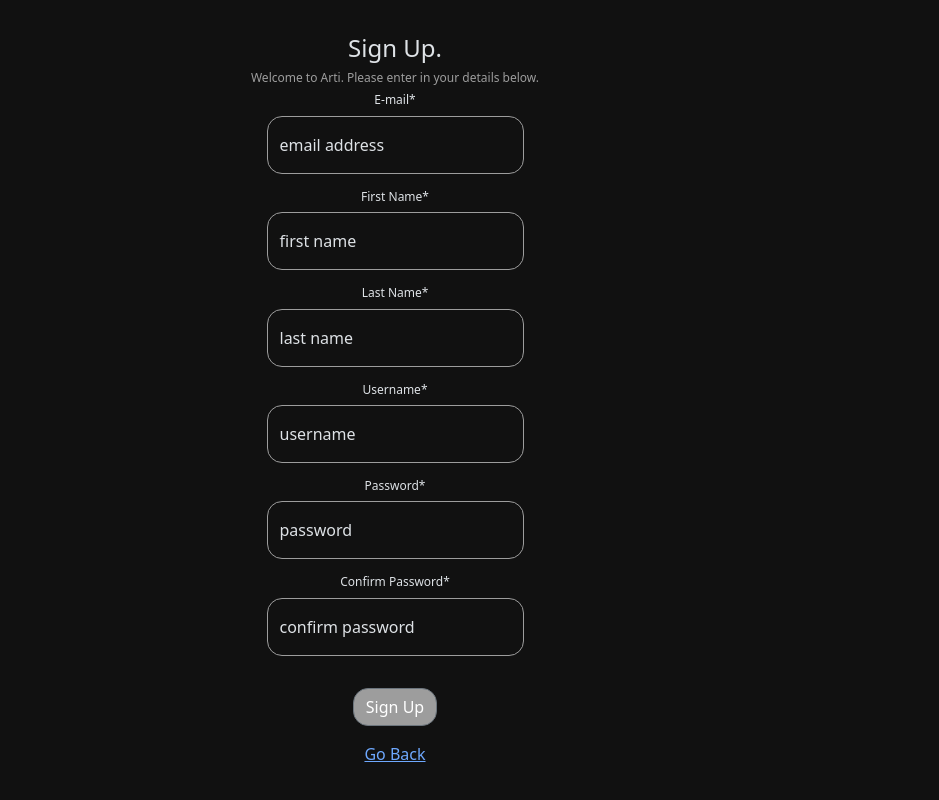
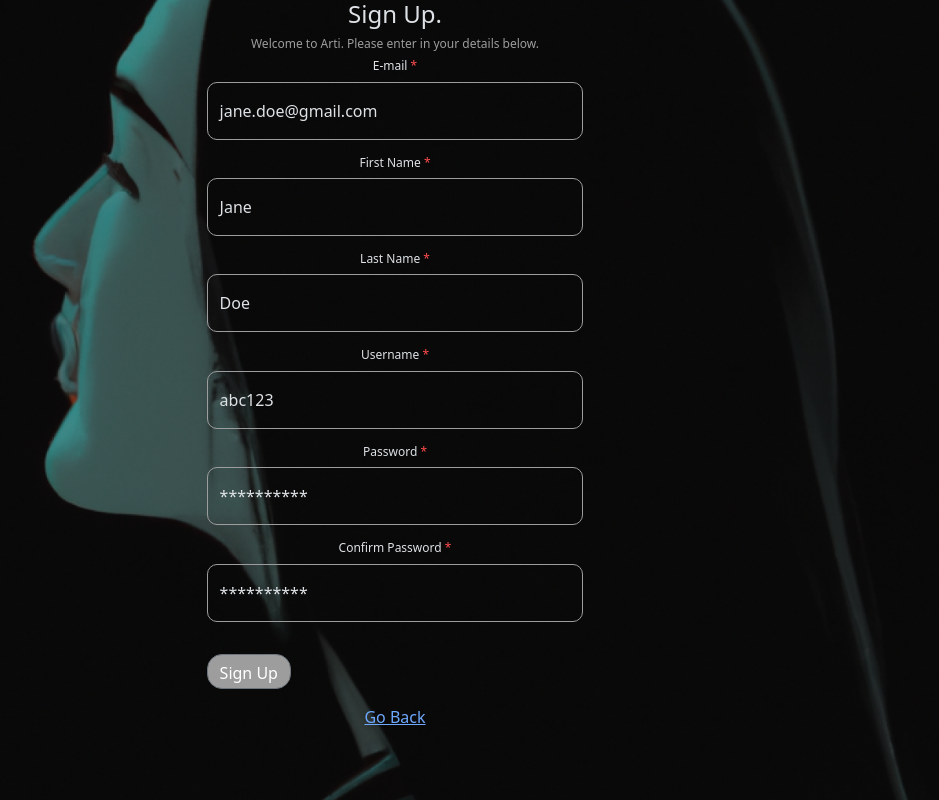
Before and after one commit to acm-projects/ArtI, a React (Create React App) app in the folder arti/: page /signup in a window 1280 px wide. Shown: the whole page, without its empty margins (245-1184 px from the left). Built offline with nearby package versions, Linux system fonts and the light colour scheme; a web font is replaced by a local one.

Commit message:
changed login and signup. having alignment issues

```diff
--- a/arti/src/index.css
+++ b/arti/src/index.css
@@ -108,10 +108,6 @@ img {
     font-size: 0.75rem;
   }
 
-  /* Sign up Stuff */
-  .input-wrapper {
-    margin-bottom: 0.5rem;
-  }
 
   /* ImageGen Stuff */
   .image-input-container h3 {
@@ -216,29 +212,36 @@ img {
 /*End of MyProfile DropDown Menu*/
 /*End of Navbar section*/
 
-/*sign up form section*/
+/*signup section*/
 
-/*signup section*/
+  .input-wrapper {
+    margin-bottom: 0.5rem;
+  }
+
+.signup-container {
+  min-height: 100vh;
+  position: relative;
+}
+
+
 .signup-form .input-wrapper input {
-  background-color: #111;
+  background-color: transparent;
   border: 1px solid #9d9d9d;
 
-  border-radius: 15px;
+  border-radius: 10px;
   padding: 8px 12px;
-
   color: #9d9d9d;
   font-size: 1rem;
+
   width: 100%;
+  height: 30px;
+
 }
 
-/* TODO :: fix this */
-.signup-form {
-  /* display: flex;
-  justify-content: center;
-  align-items: center; */
-  /* min-height: 100vh; */
+.input-wrapper {
+  width: 30%
+
 }
-
 .signup-form .form-ctrl {
   display: flex;
   flex-direction: column;
@@ -262,6 +265,20 @@ img {
 .signup-subtitles {
   font-size: 12px;
 }
+
+.background-image {
+  background-image: url("assets/signup-bg.png");
+  background-position: center;
+  background-repeat: no-repeat;
+  background-size: cover;
+  position: absolute;
+  top: 0;
+  left: 0;
+  width: 100%;
+  height: 100%;
+  z-index: -1;
+}
+
 /*signup section*/
 
 /*image properties for login*/
@@ -273,9 +290,7 @@ img {
   flex: 1;
   background-position: center top;
   background-repeat: no-repeat;
-  background-size: auto;
-
-
+  background-size: 860px 650px;
 
   /* duration, how many times it will run, direction of animation, name of animation */
   animation: 3s 1 normal coverFade;
@@ -292,6 +307,7 @@ img {
 
 .side-column > h1 {
   font-size: max(3rem, 5rem) !important;
+
 }
 
 .login-container {
@@ -304,6 +320,7 @@ img {
   justify-content: center;
   align-items: center;
   height: 100%;
+
 }
 
 .form-header {
@@ -313,10 +330,13 @@ img {
 /*end image properties*/
 
 /*login section*/
+
+
 .login-input {
+  height: 30px !important;
   background-color: var(--body-bg-color) !important;
   border: 1px solid var(--border-color) !important;
-  border-radius: 15px !important;
+  border-radius: 10px !important;
 }
 
 .login-input[name='password'] {
@@ -329,19 +349,21 @@ input:focus {
 }
 
 .toggle-password-btn {
-  border: 2px solid var(--border-color) !important;
+  height: 34px !important;
+  border: 1px solid var(--border-color) !important;
   background-color: var(--body-bg-color) !important;
   border-top-right-radius: 25px !important;
   border-bottom-right-radius: 25px !important;
 }
 
 .login-btn {
+  height: 35px !important;
   background-color: var(--text-color) !important;
   border-radius: 15px !important;
 }
 
 .welcome-title {
-  font-size: 20px;
+  font-size: 25px;
 }
 
 .arti-title {
@@ -349,6 +371,7 @@ input:focus {
 }
 
 .welcome-subtitle {
+  font-weight: normal;
   font-size: 12px;
   color: #9D9D9D;
 }
@@ -359,10 +382,12 @@ input:focus {
 }
 
 .username-field {
+  font-weight: normal;
   font-size: 13px;
 }
 
 .password-field {
+  font-weight: normal;
   font-size: 13px;
 }
 
@@ -371,8 +396,6 @@ input:focus {
 }
 
 /*end login part*/
-
-/*end of sign up form section*/
 
 /* TODO :: make circles and lines responsive */
 .bg-circle {
--- a/arti/src/pages/SignUp.js
+++ b/arti/src/pages/SignUp.js
@@ -100,6 +100,7 @@ const SignUp = ({ loggedIn, setLoggedIn, setUser }) => {
 
   return (
     <>
+    <div className = 'background-image'></div>
       <Row className='signup-container my-auto'>
         <Col>
           <form className='signup-form' onSubmit={handleSubmit}>
@@ -108,7 +109,7 @@ const SignUp = ({ loggedIn, setLoggedIn, setUser }) => {
               <h2 className = "main-signup-caption">Sign Up.</h2>
               <h3 className = "signup-caption">Welcome to Arti. Please enter in your details below.</h3>
 
-              <h4 className = "signup-subtitles"> E-mail* </h4>
+              <h4 className = "signup-subtitles"> E-mail<span className = "asterisk"> * </span> </h4>
               <div className='form-floating input-wrapper'>
                 <input
                   type='email'
@@ -120,10 +121,10 @@ const SignUp = ({ loggedIn, setLoggedIn, setUser }) => {
                   value={formData.email}
                   required
                 />
-                <label htmlFor='email'>email address</label>
+                <label htmlFor='email'>jane.doe@gmail.com</label>
               </div>
 
-              <h4 className = "signup-subtitles">First Name*</h4>
+              <h4 className = "signup-subtitles">First Name<span className = "asterisk"> * </span></h4>
               <div className='form-floating input-wrapper'>
                 <input
                   type='text'
@@ -135,10 +136,10 @@ const SignUp = ({ loggedIn, setLoggedIn, setUser }) => {
                   value={formData.firstname}
                   required
                 />
-                <label htmlFor='firstname'>first name</label>
+                <label htmlFor='firstname'>Jane</label>
               </div>
 
-              <h4 className = "signup-subtitles">Last Name*</h4>
+              <h4 className = "signup-subtitles">Last Name<span className = "asterisk"> * </span></h4>
               <div className='form-floating input-wrapper'>
                 <input
                   type='text'
@@ -150,10 +151,10 @@ const SignUp = ({ loggedIn, setLoggedIn, setUser }) => {
                   value={formData.lastname}
                   required
                 />
-                <label htmlFor='lastname'>last name</label>
+                <label htmlFor='lastname'>Doe</label>
               </div>
 
-              <h4 className = "signup-subtitles">Username*</h4>
+              <h4 className = "signup-subtitles">Username<span className = "asterisk"> * </span></h4>
               <div className='form-floating input-wrapper'>
                 <input
                   type='text'
@@ -165,10 +166,10 @@ const SignUp = ({ loggedIn, setLoggedIn, setUser }) => {
                   value={formData.username}
                   required
                 />
-                <label htmlFor='username'>username</label>
+                <label htmlFor='username'>abc123</label>
               </div>
 
-              <h4 className = "signup-subtitles">Password*</h4>
+              <h4 className = "signup-subtitles">Password<span className = "asterisk"> * </span></h4>
               <div className='form-floating input-wrapper'>
                 <input
                   type='password'
@@ -180,10 +181,10 @@ const SignUp = ({ loggedIn, setLoggedIn, setUser }) => {
                   value={formData.password}
                   required
                 />
-                <label htmlFor='password'>password</label>
+                <label htmlFor='password'>**********</label>
               </div>
 
-              <h4 className = "signup-subtitles">Confirm Password*</h4>
+              <h4 className = "signup-subtitles">Confirm Password<span className = "asterisk"> * </span></h4>
               <div className='form-floating input-wrapper'>
                 <input
                   type='password'
@@ -195,7 +196,7 @@ const SignUp = ({ loggedIn, setLoggedIn, setUser }) => {
                   value={formData.cpassword}
                   required
                 />
-                <label htmlFor='cpassword'>confirm password</label>
+                <label htmlFor='cpassword'>**********</label>
               </div>
 
               {/* <Button
```
Also changed, not shown: arti/src/pages/LoginForm.js (+9 -1 lines), arti/src/assets/signup-bg.png (added).
